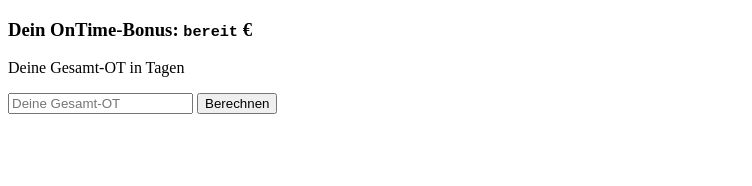
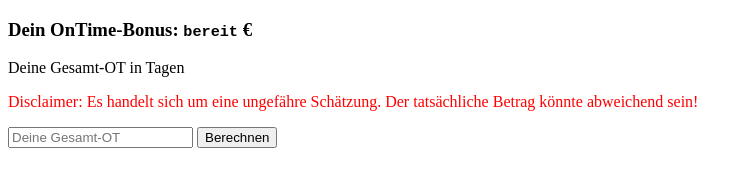
Before and after one commit to RedstoneSpeaker/gm-otcalc, a plain HTML site: page index.html in a window 1280 px wide. Shown: the whole page, without its empty margins (0-752 px from the left). Drawn offline with Linux system fonts and the light colour scheme.

Commit message:
Added disclaimer

```diff
--- a/index.html
+++ b/index.html
@@ -8,6 +8,7 @@
 <body>
     <h3>Dein OnTime-Bonus: <code id="bonus">bereit</code> €</h3>
     <p>Deine Gesamt-OT in Tagen</p>
+    <p style="color: red">Disclaimer: Es handelt sich um eine ungefähre Schätzung. Der tatsächliche Betrag könnte abweichend sein!</p>
     <input id="input" type="number" placeholder="Deine Gesamt-OT">
     <input type="submit" value="Berechnen" onclick="calculate()">
     <script>
```
